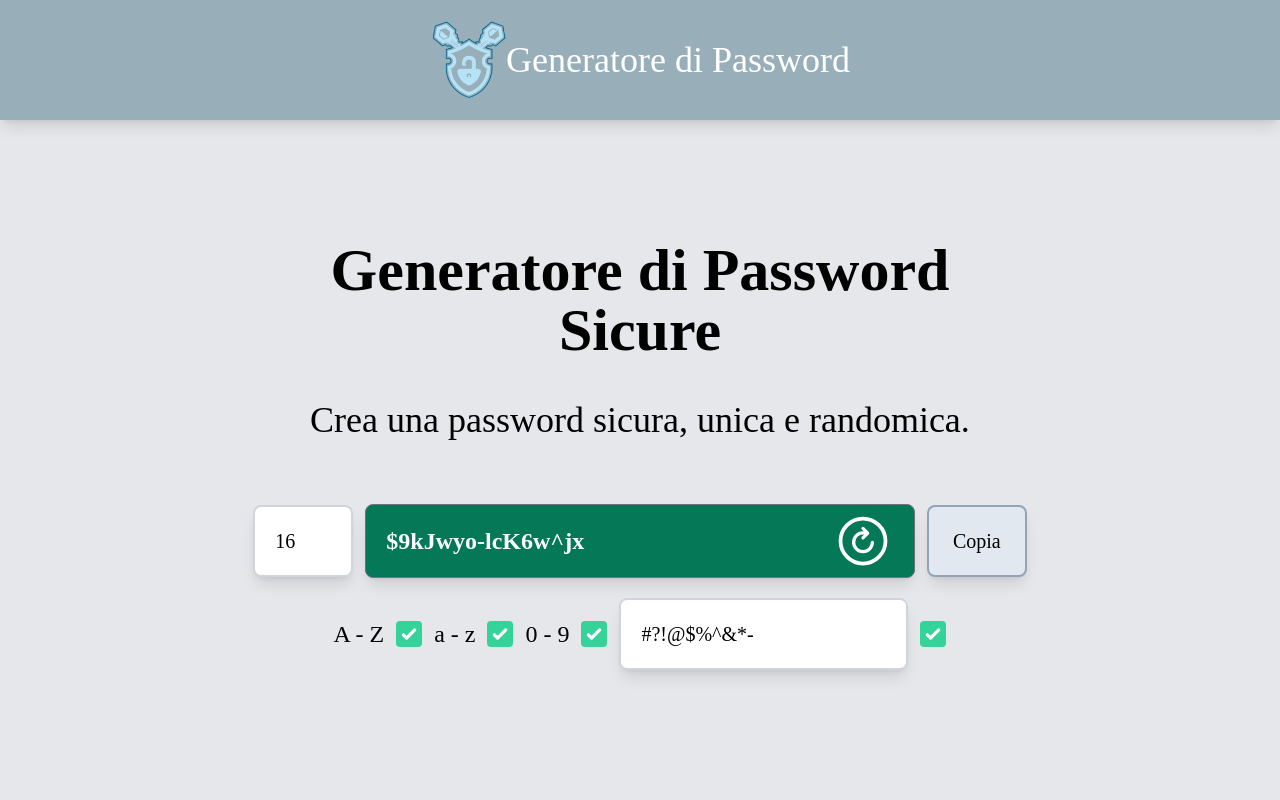
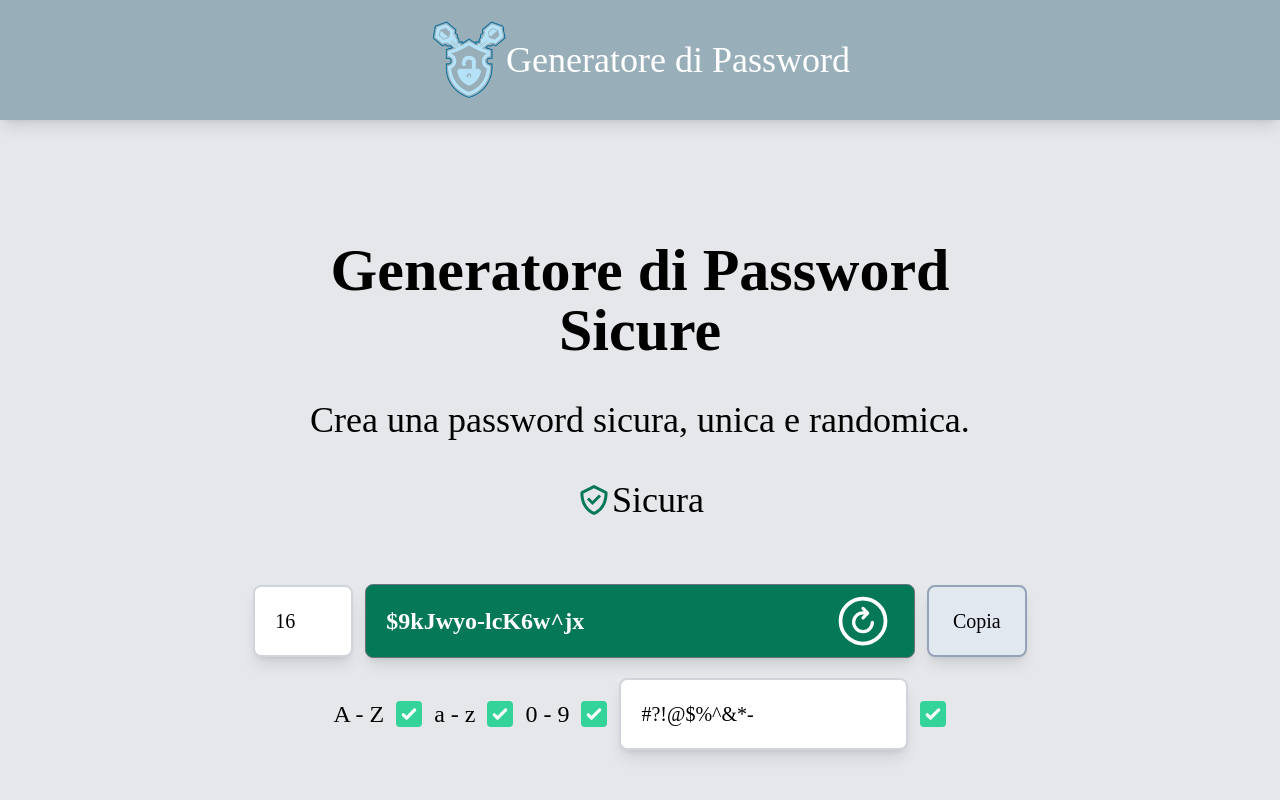
Before and after one commit to imperfectcircle/password_generator, a React (Vite) app: page / in a window 1280 px wide. Shown: the top 800 px of the page. Built offline with nearby package versions, Linux system fonts and the light colour scheme; a web font is replaced by a local one.

Commit message:
Modifiche UI

```diff
--- a/src/App.jsx
+++ b/src/App.jsx
@@ -8,6 +8,12 @@ import Footer from './Components/Footer';
 import { AnimatePresence, motion } from 'framer-motion';
 import { AiOutlineCheckCircle } from 'react-icons/ai';
 import { IoRefreshCircleOutline } from 'react-icons/io5';
+import {
+    BiCheckShield,
+    BiShieldX,
+    BiShieldPlus,
+    BiShieldMinus,
+} from 'react-icons/bi';
 import { generatePassword } from './Utilities/generatePassword';
 import { passwordStrength } from './Utilities/passwordStrength';
 import { setNotification } from './Utilities/setNotification';
@@ -78,9 +84,29 @@ export default function App() {
                 <h1 className="mt-20 text-3xl font-bold md:text-6xl">
                     Generatore di Password Sicure
                 </h1>
-                <h2 className="pb-16 pt-10 text-xl md:text-4xl">
+                <h2 className="pb-5 pt-10 text-xl md:text-4xl">
                     Crea una password sicura, unica e randomica.
                 </h2>
+
+                {strongPassword ? (
+                    <h3 className="flex items-center justify-center pb-16 pt-5 text-xl md:text-4xl">
+                        <BiCheckShield className="text-emerald-700" /> Sicura
+                    </h3>
+                ) : goodPassword ? (
+                    <h3 className="flex items-center justify-center pb-16 pt-5 text-xl md:text-4xl">
+                        <BiShieldPlus className="text-emerald-400" /> Buona
+                    </h3>
+                ) : weakPassword ? (
+                    <h3 className="flex items-center justify-center pb-16 pt-5 text-xl md:text-4xl">
+                        <BiShieldMinus className="text-orange-500" /> Debole
+                    </h3>
+                ) : (
+                    poorPassword && (
+                        <h3 className="flex items-center justify-center pb-16 pt-5 text-xl md:text-4xl">
+                            <BiShieldX className="text-red-600" /> Non Sicura
+                        </h3>
+                    )
+                )}
 
                 <div className="flex flex-col items-center space-y-3 md:flex-row md:space-x-3 md:space-y-0">
                     <InputText
--- a/src/Utilities/passwordStrength.js
+++ b/src/Utilities/passwordStrength.js
@@ -17,16 +17,9 @@ export const passwordStrength = (
     const isStrong =
         length >= 16 && poorPassword && weakPassword && strongPassword;
     const isGood =
-        length >= 12 &&
-        length <= 15 &&
-        poorPassword &&
-        weakPassword &&
-        strongPassword;
+        length >= 12 && (poorPassword || weakPassword || strongPassword);
     const isWeak =
-        length >= 8 &&
-        length <= 11 &&
-        poorPassword &&
-        (weakPassword || strongPassword);
+        length >= 8 && (poorPassword || weakPassword || strongPassword);
     const isPoor = length <= 7;
 
     setPoorPassword(isPoor);
```
Also changed, not shown: vite.config.js.timestamp-1696164336105-df47773239819.mjs (added, +10 -0 lines), 1 other file (tests, documents, lock files or other folders). Lines whose indentation alone changed are shown as unchanged.
